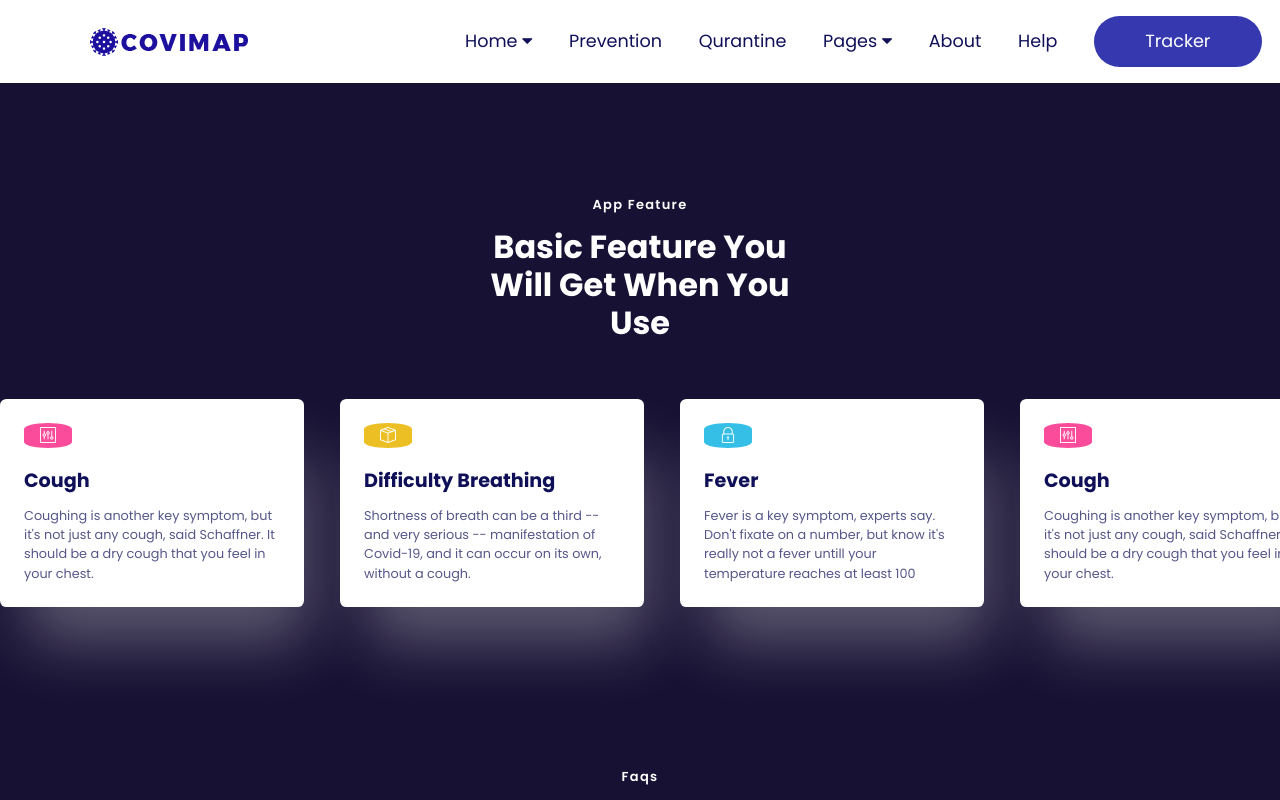
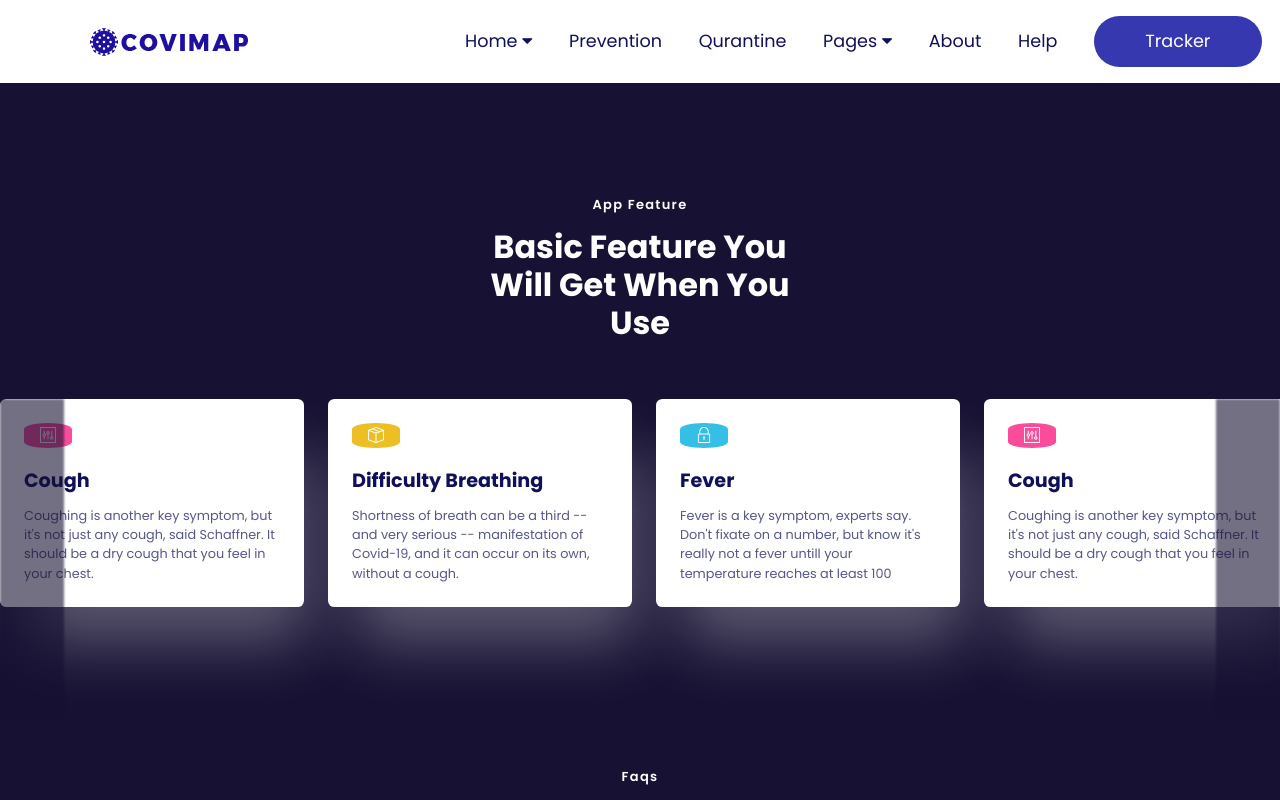
Before and after one commit to BSN-Asumiko/COVID-Tracker, a React (Vite) app: page / in a window 1280 px wide. Shown: the top 800 px of the page. Built offline with nearby package versions, Linux system fonts and the light colour scheme.

Commit message:
finished CT-45: add styles to carousel

```diff
--- a/src/components/homePageComponents/carousel/CarouselCard.jsx
+++ b/src/components/homePageComponents/carousel/CarouselCard.jsx
@@ -1,7 +1,7 @@
 
 const CarouselCard = ({color, icon, title, text}) => {
     return (
-    <section className="flex flex-col justify-start w-full h-[13em] px-[1.5em] pb-[1.5em] rounded-[0.4em] bg-[color:var(--col-body)] text-[color:var(--col-dark-blue)] shadow-[1em_2.8em_3.75em_-0.625em_rgba(255,255,255,0.3)]">
+    <section className="flex flex-col justify-start h-[13em] px-[1.5em] pb-[1.5em]  rounded-[0.4em] bg-[color:var(--col-body)] text-[color:var(--col-dark-blue)] shadow-[1em_2.8em_3.75em_-0.625em_rgba(255,255,255,0.3)]">
         <div className="w-[3em] h-[3em] mt-[1.5em]  flex justify-center items-center  relative  rounded-[50%_/_25%] before:content-[''] before:absolute before:right-[-5%] before:left-[-5%] before:rounded-[5%_/_50%] before:inset-y-[10%]" style={{ backgroundColor: color }}>
             <p className="icon text-[color:var(--col-body)]">{String.fromCharCode(icon)}</p>
         </div>
@@ -10,4 +10,5 @@ const CarouselCard = ({color, icon, title, text}) => {
     </section>)
 }
 
+
 export default CarouselCard
--- a/src/components/homePageComponents/carousel/CarouselComponent.jsx
+++ b/src/components/homePageComponents/carousel/CarouselComponent.jsx
@@ -4,15 +4,15 @@ import CarouselCard from "./CarouselCard";
 
 const CarouselComponent = () => {
     return (
-    <section className="w-full overflow-hidden relative">
+    <section className="w-full overflow-hidden z-[-1]">
         <Carousel className="w-full m-auto"
                 opts={{
                 align: "start",
                 loop: true,
                 }}>
-                <CarouselContent className="w-full flex gap-5 h-[20em]">
+                <CarouselContent className="w-full flex gap-2 h-[20em]">
                 {carouselData.map((object, index) => (
-                            <CarouselItem key={index} className="flex-shrink-0 lg:basis-1/4 md:basis-1/3 sm:basis-1/2 basis-full">
+                            <CarouselItem key={index} className=" lg:basis-1/4 md:basis-1/3 sm:basis-1/2 ">
                                 <CarouselCard icon={object.icon} title={object.title} text={object.text} color={object.color}/>
                             </CarouselItem>
                         ))}
@@ -22,43 +22,5 @@ const CarouselComponent = () => {
     )
 }
 
-/* <Carousel className="w-full"
-                opts={{
-                align: "start",
-                loop: true,
-                }}>
-                <CarouselContent className="w-full flex gap-7">
-                {carouselData.map((object, index) => (
-                            <CarouselItem key={index} className="flex-shrink-0 lg:basis-1/4 md:basis-1/3 sm:basis-1/2 basis-full">
-                                <CarouselCard icon={object.icon} title={object.title} text={object.text} color={object.color}/>
-                            </CarouselItem>
-                        ))}
-                </CarouselContent>
-            </Carousel> */
 
-/* const CarouselComponent = () => {
-    return (
-    <>
-        <Carousel className="w-[150%] m-auto"
-            opts={{
-            align: "start",
-            loop: true,
-            }}>
-            <CarouselContent className="w-full flex gap-8">
-                {carouselData.map((object, index) => (
-                <CarouselItem key={index} className="flex-shrink-0 lg:basis-1/6 md:basis-1/4 sm:basis-1/2 basis-full">
-                    <CarouselCard
-                        icon={object.icon}
-                        title={object.title}
-                        text={object.text}
-                        color={object.color}
-                    />
-                </CarouselItem>
-                ))}
-            </CarouselContent>
-                </Carousel>
-    </>
-    )
-}
- */
 export default CarouselComponent
--- a/src/components/homePageComponents/carousel/CarouselSection.jsx
+++ b/src/components/homePageComponents/carousel/CarouselSection.jsx
@@ -8,9 +8,24 @@ export function CarouselSection() {
                 <p className=" text-[small] text-[color:var(--col-body)] font-semibold tracking-[0.1em] mb-[1em]">App Feature</p>
                 <h1 className=" text-[xx-large] font-bold text-[color:var(--col-body)] leading-[1.2em]">Basic Feature You Will Get When You Use</h1>
             </div>
-            <CarouselComponent/>
+            <section className="relative w-full overflow-hidden h-[20em]">
+                <div className="absolute inset-0 flex justify-between z-20 pointer-events-none">
+                    <CarouselMask />
+                    <CarouselMask />
+                </div>
+                <CarouselComponent/>
+            </section>
+
         </section>
     )
 }
 
+
+const CarouselMask = (className) => {
+    return (
+    <div className="bg-[color:var(--col-home-main)] h-full w-[5%] opacity-[60%] blur-[0.05em] z-[1]" ></div>
+    )
+}
+
+
 export default CarouselSection
```
